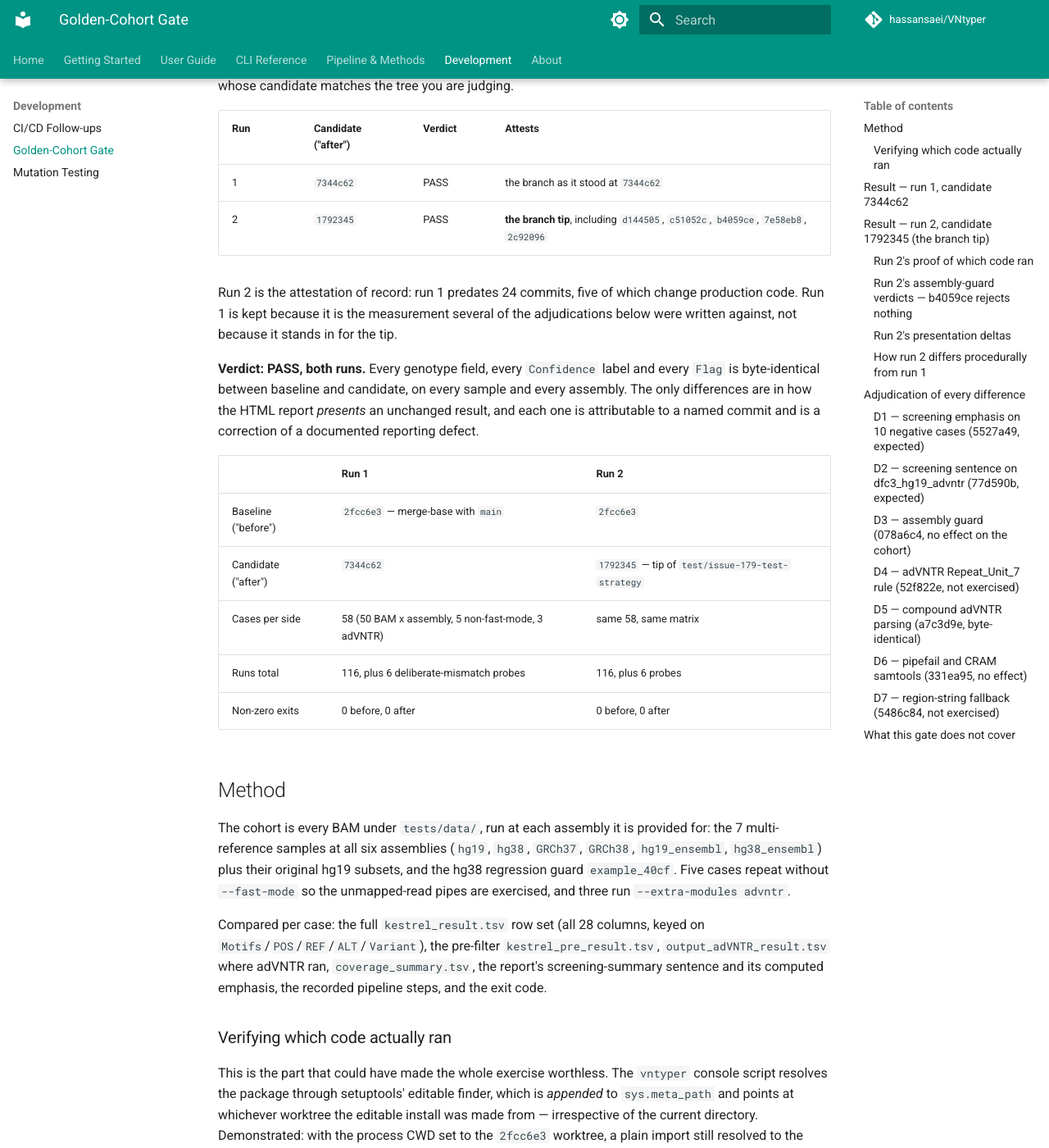
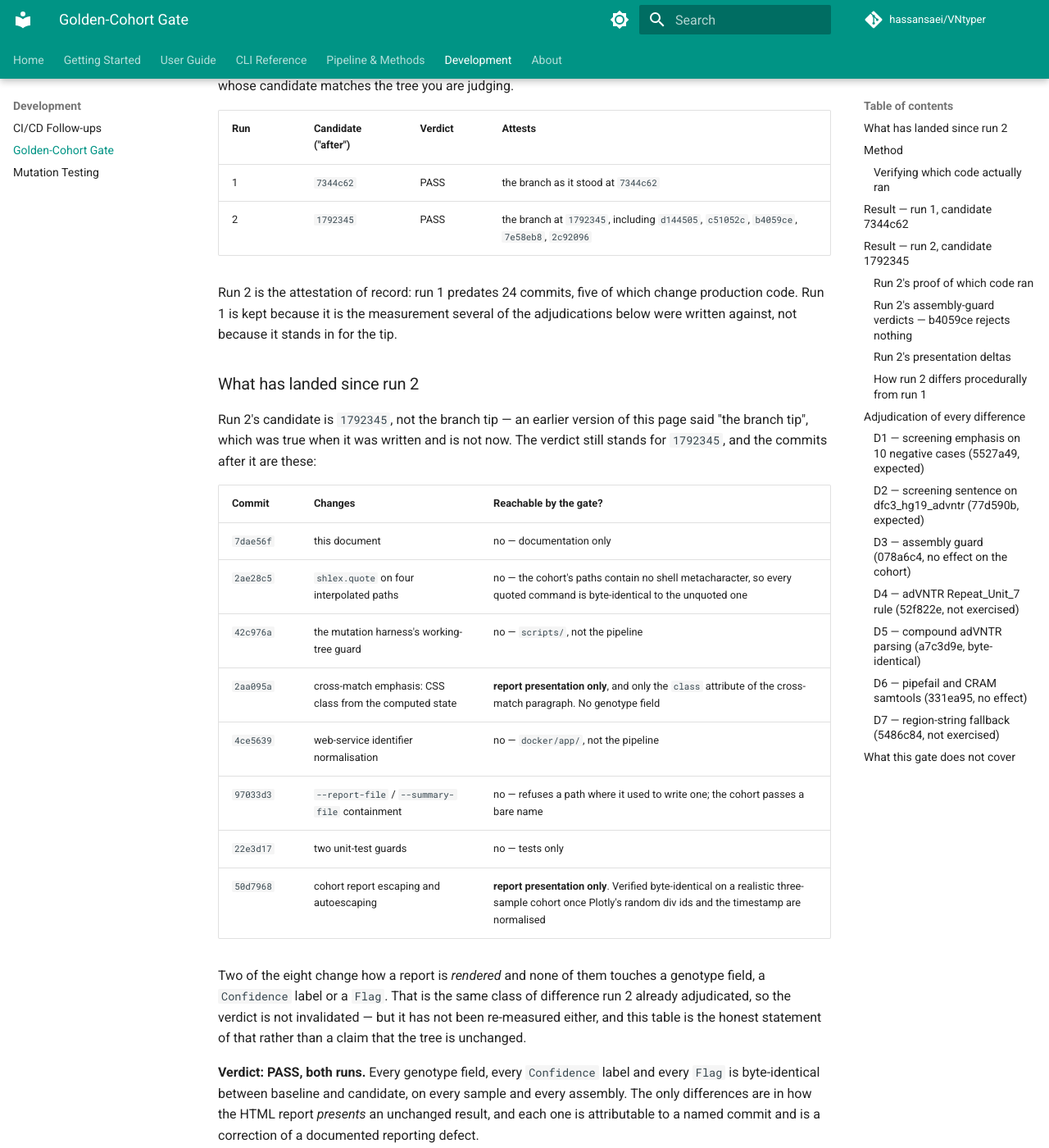
Before and after one commit to hassansaei/VNtyper, an MkDocs documentation site: the page built from docs/development/golden-cohort-gate.md, in a window 1280 px wide and 1400 px high, scrolled down 268 px. Shown: the whole window at 82% size. Built offline with MkDocs 1.6.1 and Material for MkDocs 9.7.7, drawn with Linux system fonts in a browser that asks for light colours; comment, search, counter and statistics services are not loaded; some of the changed text lies outside the part shown.

Commit message:
docs(gate): name the candidate the run actually attests, and what came after
Run 2's row called `1792345` "the branch tip". It was the tip when the row was
written; it is not now, and a verdict attests one commit and nothing after it -
which is the rule the page itself states two lines above.

The row now names the commit it measured. A new table lists the eight commits
that have landed since and what each one reaches: two change how a report is
rendered, none touches a genotype field, a `Confidence` label or a `Flag`. That
is the same class of difference run 2 already adjudicated, so the verdict is not
invalidated - but it has not been re-measured either, and saying so is the point
of the table.

Refs #179

```diff
--- a/docs/development/golden-cohort-gate.md
+++ b/docs/development/golden-cohort-gate.md
@@ -9,11 +9,34 @@ it**, so read the run whose candidate matches the tree you are judging.
 | Run | Candidate ("after") | Verdict | Attests |
 | --- | --- | --- | --- |
 | 1 | `7344c62` | PASS | the branch as it stood at `7344c62` |
-| 2 | `1792345` | PASS | **the branch tip**, including `d144505`, `c51052c`, `b4059ce`, `7e58eb8`, `2c92096` |
+| 2 | `1792345` | PASS | the branch at `1792345`, including `d144505`, `c51052c`, `b4059ce`, `7e58eb8`, `2c92096` |
 
 Run 2 is the attestation of record: run 1 predates 24 commits, five of which change
 production code. Run 1 is kept because it is the measurement several of the adjudications
 below were written against, not because it stands in for the tip.
+
+### What has landed since run 2
+
+Run 2's candidate is `1792345`, not the branch tip — an earlier version of this page said
+"the branch tip", which was true when it was written and is not now. The verdict still
+stands for `1792345`, and the commits after it are these:
+
+| Commit | Changes | Reachable by the gate? |
+| --- | --- | --- |
+| `7dae56f` | this document | no — documentation only |
+| `2ae28c5` | `shlex.quote` on four interpolated paths | no — the cohort's paths contain no shell metacharacter, so every quoted command is byte-identical to the unquoted one |
+| `42c976a` | the mutation harness's working-tree guard | no — `scripts/`, not the pipeline |
+| `2aa095a` | cross-match emphasis: CSS class from the computed state | **report presentation only**, and only the `class` attribute of the cross-match paragraph. No genotype field |
+| `4ce5639` | web-service identifier normalisation | no — `docker/app/`, not the pipeline |
+| `97033d3` | `--report-file` / `--summary-file` containment | no — refuses a path where it used to write one; the cohort passes a bare name |
+| `22e3d17` | two unit-test guards | no — tests only |
+| `50d7968` | cohort report escaping and autoescaping | **report presentation only**. Verified byte-identical on a realistic three-sample cohort once Plotly's random div ids and the timestamp are normalised |
+
+Two of the eight change how a report is *rendered* and none of them touches a genotype
+field, a `Confidence` label or a `Flag`. That is the same class of difference run 2 already
+adjudicated, so the verdict is not invalidated — but it has not been re-measured either,
+and this table is the honest statement of that rather than a claim that the tree is
+unchanged.
 
 **Verdict: PASS, both runs.** Every genotype field, every `Confidence` label and every
 `Flag` is byte-identical between baseline and candidate, on every sample and every
@@ -94,10 +117,10 @@ The call each sample yields, identical on all six assemblies and identical on bo
 | `example_dfc3` | `5-E` | Deletion | `High_Precision*` | Not flagged |
 | `example_40cf` (hg38 only) | — | — | `Negative` | — |
 
-## Result — run 2, candidate `1792345` (the branch tip)
+## Result — run 2, candidate `1792345`
 
 Same baseline, same 58-case matrix, same comparison. Re-run because run 1's candidate is
-24 commits behind the tip and five of those commits change production code: `d144505`
+24 commits behind `1792345` and five of those commits change production code: `d144505`
 (adVNTR compound-variant repair restored to crash-only), `c51052c` and `b4059ce`
 (assembly guard), `7e58eb8` (shell quoting at three call sites) and `2c92096`
 (`--output-name` rejection).
```
